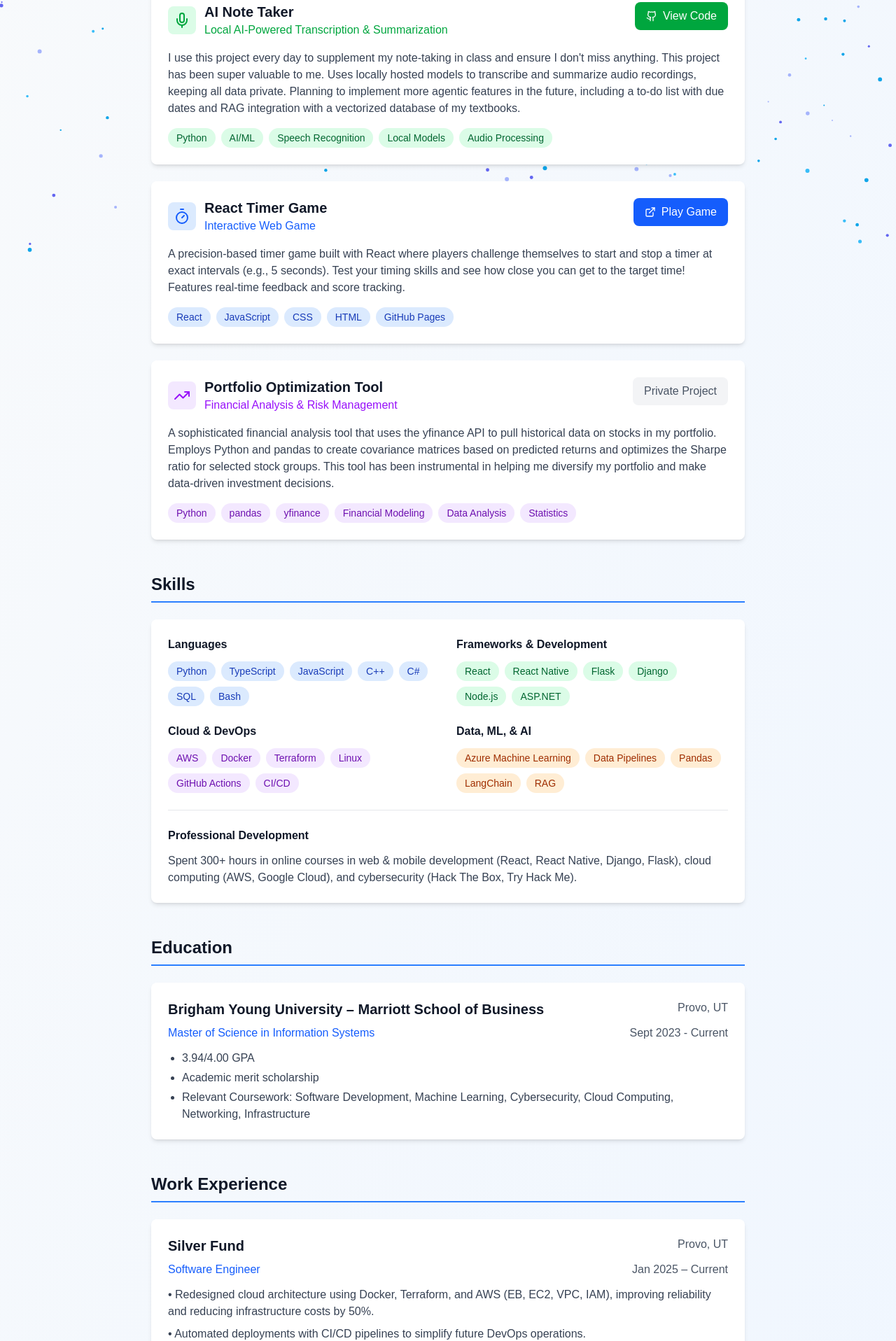
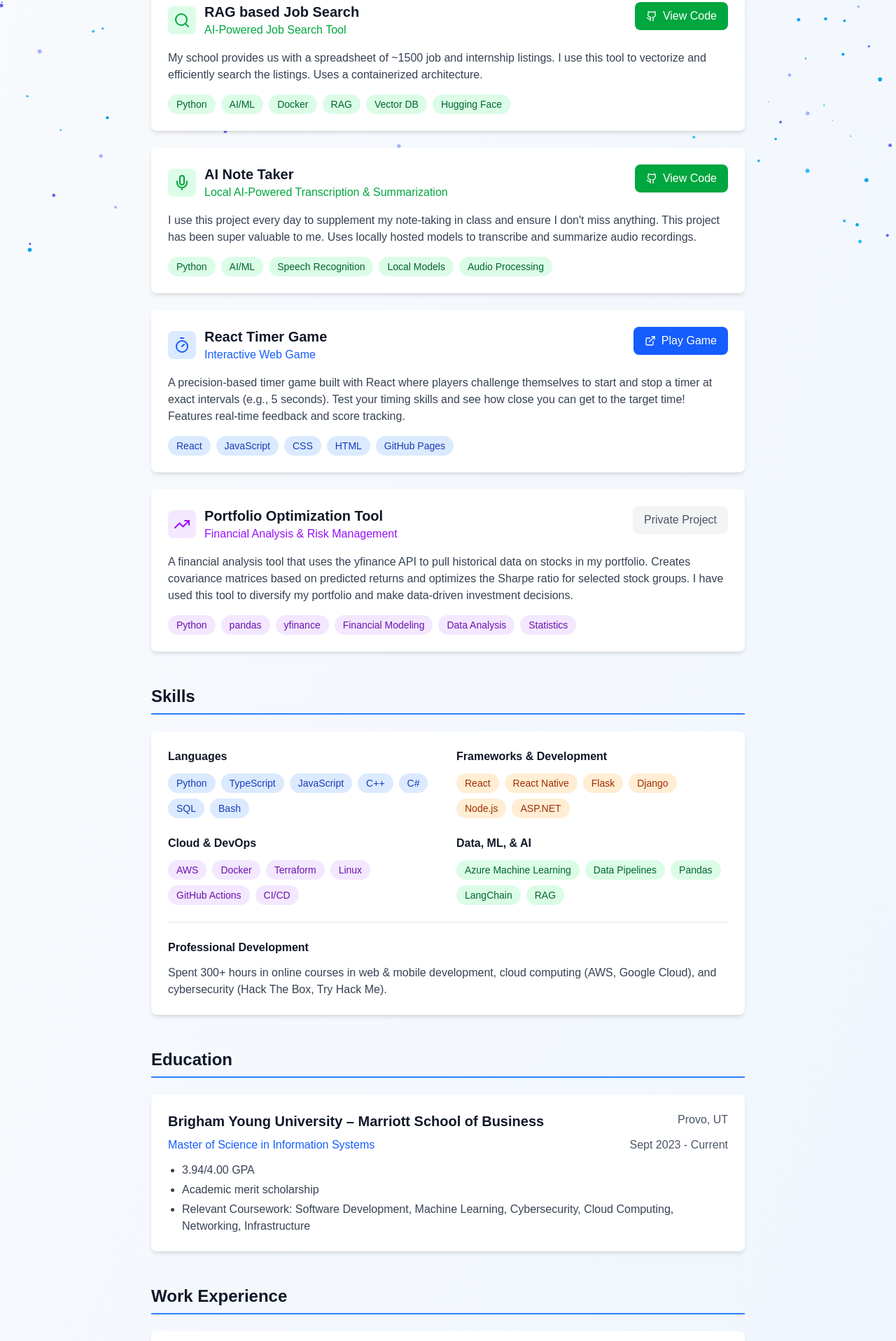
Before and after one commit to benhagg/personal-website, a Next.js app: page / in a window 1280 px wide. Shown: the part 424-2340 px from the top of the page at 70% size. Built offline with nearby package versions, Linux system fonts and the light colour scheme.

Commit message:
resume and project updates

```diff
--- a/src/components/sections/ProjectsSection.tsx
+++ b/src/components/sections/ProjectsSection.tsx
@@ -1,4 +1,11 @@
-import { Github, Timer, Mic, TrendingUp, ExternalLink } from "lucide-react";
+import {
+  Github,
+  Timer,
+  Mic,
+  TrendingUp,
+  ExternalLink,
+  Search,
+} from "lucide-react";
 import SectionHeader from "../ui/SectionHeader";
 import ProjectCard from "../ui/ProjectCard";
 
@@ -7,11 +14,39 @@ export default function ProjectsSection() {
     <section className="mb-12">
       <SectionHeader title="Featured Projects" />
       <div className="grid gap-6">
+        {/* RAG based Job Search */}
+        <ProjectCard
+          title="RAG based Job Search"
+          subtitle="AI-Powered Job Search Tool"
+          description="My school provides us with a spreadsheet of ~1500 job and internship listings. I use this tool to vectorize and efficiently search the listings. Uses a containerized architecture."
+          icon={<Search size={24} className="text-green-600" />}
+          iconBgColor="bg-green-100"
+          technologies={[
+            "Python",
+            "AI/ML",
+            "Docker",
+            "RAG",
+            "Vector DB",
+            "Hugging Face",
+          ]}
+          techVariant="green"
+          actionButton={
+            <a
+              href="https://github.com/benhagg/job-search"
+              target="_blank"
+              rel="noopener noreferrer"
+              className="flex items-center space-x-2 px-4 py-2 bg-green-600 text-white rounded-lg hover:bg-green-700 transition-colors"
+            >
+              <Github size={16} />
+              <span>View Code</span>
+            </a>
+          }
+        />
         {/* AI Note Taker */}
         <ProjectCard
           title="AI Note Taker"
           subtitle="Local AI-Powered Transcription & Summarization"
-          description="I use this project every day to supplement my note-taking in class and ensure I don't miss anything. This project has been super valuable to me. Uses locally hosted models to transcribe and summarize audio recordings, keeping all data private. Planning to implement more agentic features in the future, including a to-do list with due dates and RAG integration with a vectorized database of my textbooks."
+          description="I use this project every day to supplement my note-taking in class and ensure I don't miss anything. This project has been super valuable to me. Uses locally hosted models to transcribe and summarize audio recordings."
           icon={<Mic size={24} className="text-green-600" />}
           iconBgColor="bg-green-100"
           technologies={[
@@ -61,7 +96,7 @@ export default function ProjectsSection() {
         <ProjectCard
           title="Portfolio Optimization Tool"
           subtitle="Financial Analysis & Risk Management"
-          description="A sophisticated financial analysis tool that uses the yfinance API to pull historical data on stocks in my portfolio. Employs Python and pandas to create covariance matrices based on predicted returns and optimizes the Sharpe ratio for selected stock groups. This tool has been instrumental in helping me diversify my portfolio and make data-driven investment decisions."
+          description="A financial analysis tool that uses the yfinance API to pull historical data on stocks in my portfolio. Creates covariance matrices based on predicted returns and optimizes the Sharpe ratio for selected stock groups. I have used this tool to diversify my portfolio and make data-driven investment decisions."
           icon={<TrendingUp size={24} className="text-purple-600" />}
           iconBgColor="bg-purple-100"
           technologies={[
--- a/src/components/sections/SkillsSection.tsx
+++ b/src/components/sections/SkillsSection.tsx
@@ -50,7 +50,7 @@ export default function SkillsSection() {
               "Node.js",
               "ASP.NET",
             ]}
-            variant="green"
+            variant="orange"
           />
           <SkillCategory
             title="Cloud & DevOps"
@@ -73,7 +73,7 @@ export default function SkillsSection() {
               "LangChain",
               "RAG",
             ]}
-            variant="orange"
+            variant="green"
           />
         </div>
 
@@ -82,9 +82,9 @@ export default function SkillsSection() {
             Professional Development
           </h4>
           <p className="text-gray-700">
-            Spent 300+ hours in online courses in web & mobile development
-            (React, React Native, Django, Flask), cloud computing (AWS, Google
-            Cloud), and cybersecurity (Hack The Box, Try Hack Me).
+            Spent 300+ hours in online courses in web & mobile development,
+            cloud computing (AWS, Google Cloud), and cybersecurity (Hack The
+            Box, Try Hack Me).
           </p>
         </div>
       </Card>
--- a/src/components/sections/WorkExperienceSection.tsx
+++ b/src/components/sections/WorkExperienceSection.tsx
@@ -8,7 +8,7 @@ const workExperiences = [
     position: "Software Engineer",
     duration: "Jan 2025 – Current",
     responsibilities: [
-      "Redesigned cloud architecture using Docker, Terraform, and AWS (EB, EC2, VPC, IAM), improving reliability and reducing infrastructure costs by 50%.",
+      "Redesigned cloud architecture using Docker, Terraform, and AWS (EB, EC2, VPC, IAM, Amplify, Cognito), improving reliability and reducing infrastructure costs by 50%.",
       "Automated deployments with CI/CD pipelines to simplify future DevOps operations.",
       "Migrated main website to Next.js with TypeScript and ShadCN, modernizing UI/UX",
     ],
@@ -20,7 +20,8 @@ const workExperiences = [
     duration: "Apr 2025 – Aug 2025",
     responsibilities: [
       "Developed a unified React/TypeScript UI integrating internal npm packages, a browser extension, and multiple apps, simplifying cryptographic workflows, and improving secure content verification for users.",
-      "Developed comprehensive unit tests for frontend React components using Vitest and Jest. Starting with the most business critical components, I increased test coverage from 5% to 60%",
+      "Collaborated with product design and engineering team to deliver accurate and on time feature releases.",
+      "Developed comprehensive unit tests for frontend React components using Vitest and Jest. Starting with the most business-critical components, I increased test coverage from 5% to 60%",
       "Implemented some full-stack features including expanding support of signing and verifying web-based content by 200%",
     ],
   },
@@ -30,7 +31,7 @@ const workExperiences = [
     position: "Backend Engineer Intern",
     duration: "Jan 2025 – May 2025",
     responsibilities: [
-      "Designed a relational database schema for scalability and migrated a NoSQL DynamoDB database to an AWS RDS MySQL instance, using Python scripts for data ETL.",
+      "Worked with founders to design a relational database schema for scalability and migrated a NoSQL DynamoDB database to an AWS RDS MySQL instance, using Python scripts for data ETL.",
     ],
   },
   {
@@ -39,7 +40,7 @@ const workExperiences = [
     position: "Controls Programming Technician",
     duration: "Jul 2024 – May 2025",
     responsibilities: [
-      "Transformed legacy programming for several campus-wide distributed utility controls systems into GCL+ line code, improving system efficiency and maintainability",
+      "Collaborated with my manager, using his domain expertise to transform legacy programming for several campus-wide distributed utility controls systems into GCL+ line code, improving system efficiency and maintainability",
       "Developed full-stack features and resolved bugs on an internal website using JavaScript and Flask",
     ],
   },
```
